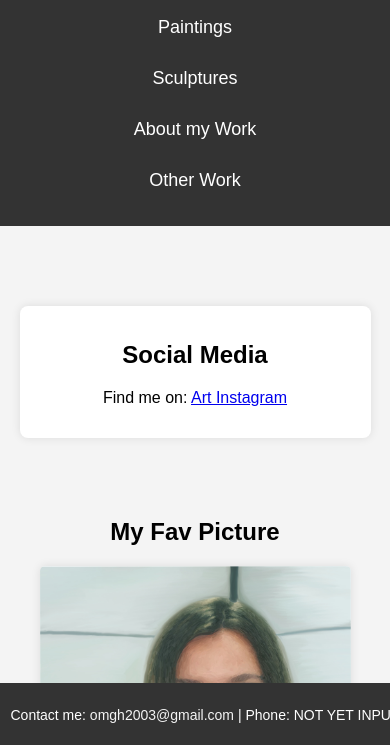
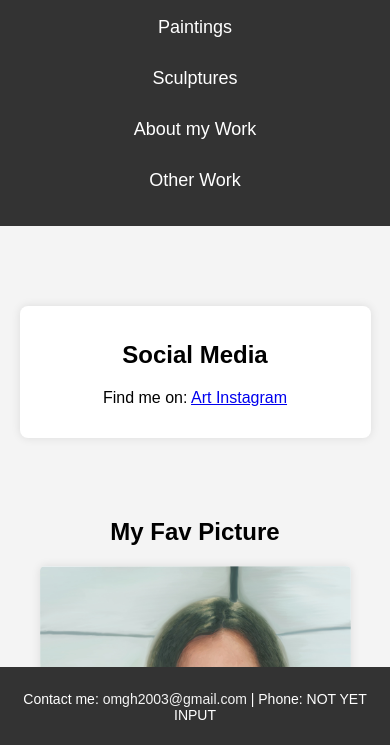
Before and after one commit to americanbiscuit/ohawkart, a plain HTML site: page index.html in a window 390 px wide. Shown: the part 97-842 px from the top of the page. Drawn offline with Linux system fonts and the light colour scheme.

Commit message:
Update style.css header and footer updates for iphone optimization

```diff
--- a/style.css
+++ b/style.css
@@ -7,13 +7,17 @@ body {
     margin: 0; /* Removes default margin (prevents unwanted gaps around the page) */
     padding: 0; /* Removes default padding */
     background-color: #f4f4f4; /* Light gray background color */
+    width: 100%;
+    max-width: 100vw; /* Ensures nothing goes beyond the viewport width */
+    overflow-x: hidden; /* Prevents horizontal scrolling issues */
 }
 
 /* ========================================================= */
 /* 🔝 HEADER STYLES - Controls the Title & Navigation Menu */
 /* ========================================================= */
 header {
-    width: 100vw; /* Makes the header span the entire viewport width */
+    width: 100%; /* Makes the header span the entire viewport width */
+    max-width: 100vw; /*ensures no overflow issues*/
     background-color: #333; /* Keeps the black color */
     color: white;
     padding: 20px;
@@ -124,13 +128,15 @@ main {
 /* 🔻 FOOTER SECTION - Controls the Bottom Contact Info */
 /* ========================================================= */
 footer {
-    background-color: #333; /* Dark background for contrast */
-    color: white; /* White text */
+    width: 100%;
+    max-width: 100vw; /* Ensure it doesn’t extend beyond the screen */
+    background-color: #333;
+    color: white;
     padding: 15px;
-    width: 100%;
     text-align: center;
-    margin-top: 40px; /* Adds space above the footer */
+    box-sizing: border-box; /* Prevents extra padding from increasing the width */
 }
+
 
 /* 📌 Keeps footer fixed at the bottom only if content is short */
 @media (min-height: 800px) {
```
